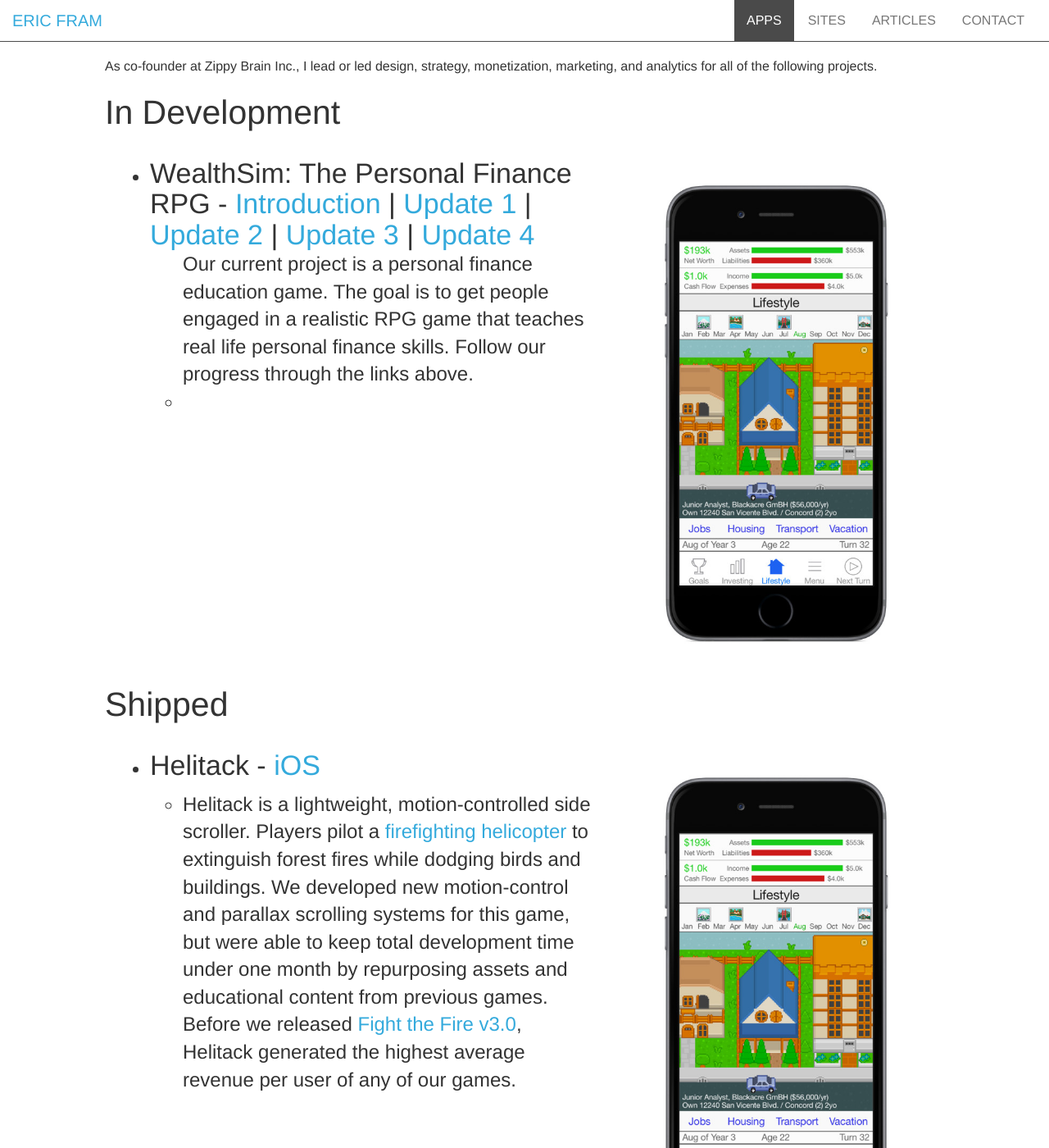
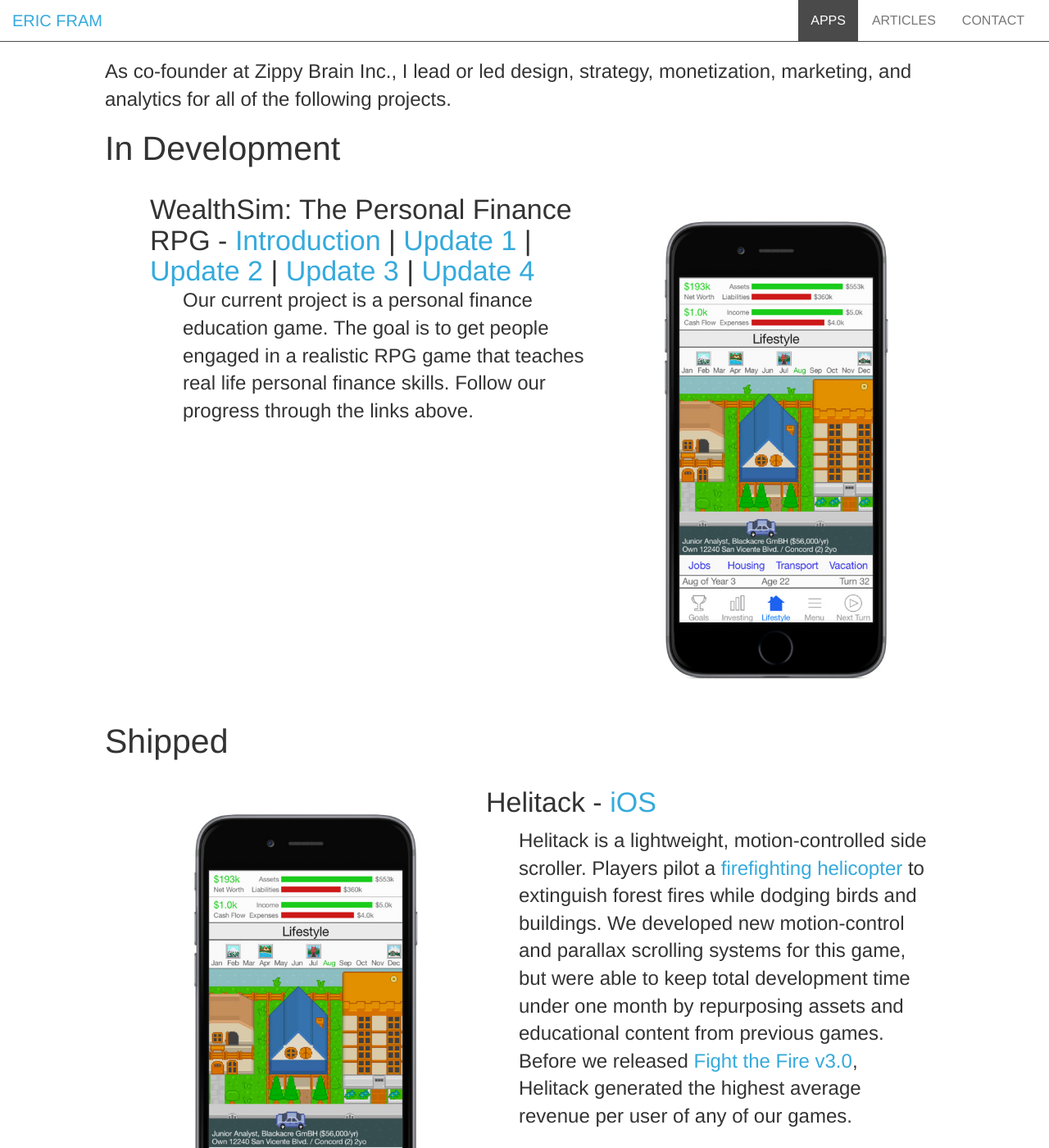
Before and after one commit to EricFram/EricFram.github.io, a Jekyll site: the page built from apps/index.html, in a window 1280 px wide and 1400 px high. Shown: the whole window at 82% size. Built offline with Jekyll 4.4.1, drawn with Linux system fonts in a browser that asks for light colours; nearby versions of some CDN libraries; library files that are not in the unit come from our copies; Markdown is read by kramdown in place of the engine named in the settings.

Commit message:
backup save -- updates to styling

```diff
--- a/_includes/footer.html
+++ b/_includes/footer.html
@@ -1,4 +1,6 @@
 <div class="footer">
+
+	<div class="lead">
 		<div class="row">
 			<div class="col-sm-8">
 			<p><small>&copy; Eric Fram 2015</small></p>
@@ -7,4 +9,5 @@
 			<p class="siteinfo"><small><a href="/about" title="About this site">Site Information</a></small></p>
 		</div>
 		</div>
+	</div>
 </div> <!-- /footer -->
--- a/_includes/header.html
+++ b/_includes/header.html
@@ -21,7 +21,7 @@
             <div id="navbar" class="navbar-collapse collapse in">
               <ul class="nav nav-pills navbar-nav navbar-right">
 								<li class="{{ page.apps }}"><a href="/apps" title="Apps">APPS</a></li>
-								<li class="{{ page.sites }}"><a href="/sites" title="Sites">SITES</a></li>
+								<!-- <li class="{{ page.sites }}"><a href="/sites" title="Sites">SITES</a></li> -->
 								<!-- <li class="{{ page.projects }}"><a href="/projects" title="Projects">Projects</a></li> -->
 								<li class="{{ page.articles }}"><a href="/articles" title="Articles">ARTICLES</a></li>
 								<li class="{{ page.contact }}"><a href="/contact" title="Contact">CONTACT</a></li>
--- a/about/index.html
+++ b/about/index.html
@@ -8,7 +8,7 @@
 
     <!-- <p>ericfram.github.io is...</p> -->
 
-      <ul class="list-unstyled">
+      <ul class="lead">
 
 
 
--- a/apps/index.html
+++ b/apps/index.html
@@ -13,7 +13,7 @@ description: Apps
 
 
 
-	<p>As co-founder at Zippy Brain Inc., I lead or led design, strategy, monetization, marketing, and analytics for all of the following projects.</p>
+	<p class="lead">As co-founder at Zippy Brain Inc., I lead or led design, strategy, monetization, marketing, and analytics for all of the following projects.</p>
 
 	<h1 class="section-heading"> In Development </h1>
 
@@ -36,12 +36,12 @@ description: Apps
 
 		<ul class="lead">
 
-			<div class="col-md-7">
+			<div class="col-md-7 col-md-push-5">
 				<li><h2> Helitack - <a class="projectTitle" href="https://itunes.apple.com/us/app/helitack-fight-the-fire/id937964211?mt=8">iOS</a> </h2>
 					<ul class="lead"><li>Helitack is a lightweight, motion-controlled side scroller. Players pilot a <a href="http://en.wikipedia.org/wiki/Helitack">firefighting helicopter</a> to extinguish forest fires while dodging birds and buildings. We developed new motion-control and parallax scrolling systems for this game, but were able to keep total development time under one month by repurposing assets and educational content from previous games. Before we released <a href="http://ericfram.com/articles/2015/05/20/fight-the-fire-v3-is-coming-heres-what-to-expect/">Fight the Fire v3.0</a>, Helitack generated the highest average revenue per user of any of our games. </li></ul></li>
 			</div>
 
-			<div class="col-md-5">
+			<div class="col-md-5 col-md-pull-7">
 				<img class="img-responsive center-block" src="{{ site.url }}/images/holder_phone.jpg" alt="placeholder!">
 			</div>
 
@@ -54,12 +54,12 @@ description: Apps
 				<img class="img-responsive center-block" src="{{ site.url }}/images/holder_phone.jpg" alt="placeholder!">
 			</div>
 
-			<div class="col-md-7">
+			<div class="col-md-7 col-md-push-5">
 				<li>  <h2  > Beehive Blast  - <a class="projectTitle" href="https://itunes.apple.com/us/app/birds-vs.-bees-beehive-blast/id878701606?mt=8">iOS</a></h2>
 					<ul class="lead"><li>Beehive Blast is a spinoff of our previous game, Battle for the Birdhouse. It was our first game to employ <a href="https://developer.apple.com/library/ios/documentation/NetworkingInternet/Conceptual/RemoteNotificationsPG/Chapters/WhatAreRemoteNotif.html">local notifications</a> to increase user retention and <a href="https://developers.facebook.com/docs/facebook-login/v2.3">Facebook authentication and sharing</a> to improve its viral coefficient. </li></ul></li>
 			</div>
 
-			<div class="col-md-5">
+			<div class="col-md-5 col-md-pull-7">
 				<img class="img-responsive center-block" src="{{ site.url }}/images/holder_phone.jpg" alt="placeholder!">
 			</div>
 
@@ -72,12 +72,12 @@ description: Apps
 				<img class="img-responsive center-block" src="{{ site.url }}/images/holder_phone.jpg" alt="placeholder!">
 			</div>
 
-			<div class="col-md-7">
+			<div class="col-md-7 col-md-push-5">
 				<li>  <h2  > Puznetic  - <a class="projectTitle" href="https://itunes.apple.com/us/app/puznetic/id707132958?mt=8">iOS</a></h2>
 					<ul class="lead"><li>Puznetic is a modern twist on the classic jigsaw puzzle game that includes physics and gravity effects. Puznetic is available for free on the App Store, but users can access the paid versions of Puznetic from within the application. We released the family of Puznetic games as an experiment to see if we could sell premium games by advertising them through our own free product.</li></ul></li>
 			</div>
 
-			<div class="col-md-5">
+			<div class="col-md-5 col-md-pull-7">
 				<img class="img-responsive center-block" src="{{ site.url }}/images/holder_phone.jpg" alt="placeholder!">
 			</div>
 
@@ -90,12 +90,12 @@ description: Apps
 				<img class="img-responsive center-block" src="{{ site.url }}/images/holder_phone.jpg" alt="placeholder!">
 			</div>
 
-			<div class="col-md-7">
+			<div class="col-md-7 col-md-push-5">
 				<li>  <h2  > Puznetic Sky  - <a class="projectTitle" href="https://itunes.apple.com/us/app/puznetic-sky/id836147462?mt=8&ign-mpt=uo%3D4">iOS</a> | <a class="projectTitle" href="http://www.barnesandnoble.com/w/puznetic-sky-zippy-brain-inc/1118939646?ean=2940147182536">Nook</a> | <a class="projectTitle" href="http://www.amazon.com/Zippy-Brain-Inc-Puznetic-Sky/dp/B00J2FG1BQ/ref=sr_1_1?ie=UTF8&qid=1395800693&sr=8-1&keywords=puznetic+sky">Kindle </a></h2>
 					<ul class="lead"><li>Puznetic Sky is a standalone Puznetic game that includes educational space and astronomy themed content. As with Puznetic Pets, iOS users are referred to Puznetic Sky through the free version of Puznetic. </li></ul></li>
 			</div>
 
-					<div class="col-md-5">
+					<div class="col-md-5 col-md-pull-7">
 						<img class="img-responsive center-block" src="{{ site.url }}/images/holder_phone.jpg" alt="placeholder!">
 					</div>
 
@@ -108,17 +108,17 @@ description: Apps
 			 <img class="img-responsive center-block" src="{{ site.url }}/images/holder_phone.jpg" alt="placeholder!">
 		 </div>
 
-			<div class="col-md-7">
+			<div class="col-md-7 col-md-push-5">
 				<li>  <h2  > Dot Direct  - <a class="projectTitle" href="https://itunes.apple.com/us/app/id668112630?mt=8">iOS</a></h2>
 					<ul class="lead"><li>Dot Direct is a geometry-styled arcade game and my first mobile game project. It includes a variety of addictive gameplay types and a progressive difficulty system. </li></ul></li>
 		 </div>
 
-		 <div class="col-md-5">
+		 <div class="col-md-5 col-md-pull-7">
 			 <img class="img-responsive center-block" src="{{ site.url }}/images/holder_phone.jpg" alt="placeholder!">
 		 </div>
 
 		</ul>
 
-			<p style="margin-top: 17px">These projects are also showcased on the homepage of <a href="http://zippybrain.com">ZippyBrain.com</a>.</p>
+			<p class="lead" style="margin-top: 17px">These projects are also showcased on the homepage of <a href="http://zippybrain.com">ZippyBrain.com</a>.</p>
 
 </div>
--- a/bootstrap-3.3.5/less/customfinish.less
+++ b/bootstrap-3.3.5/less/customfinish.less
@@ -2,3 +2,7 @@ body {
   padding-top: 70px;
   font-family: @font-family-sans-serif;
 }
+
+.projectIcon {
+  margin-bottom: 10px;
+}
--- a/bootstrap-3.3.5/less/type.less
+++ b/bootstrap-3.3.5/less/type.less
@@ -64,6 +64,7 @@ p {
   font-size: floor((@font-size-base * 1.15));
   font-weight: 300;
   line-height: 1.4;
+  list-style: none;
 
   @media (min-width: @screen-sm-min) {
     font-size: (@font-size-base * 1.5);
--- a/contact/index.html
+++ b/contact/index.html
@@ -9,7 +9,7 @@ description: Contact
 ---
 <div class="contact">
 
-	<ul class="list-unstyled">
+	<ul class="lead">
 		<li><img class="projectIcon" src="{{ site.url }}/images/linkedin_icon.png"><a href="https://www.linkedin.com/in/ericfram">   LinkedIn </a></li>
 
 		<li><img class="projectIcon" src="{{ site.url }}/images/twitter_icon.png"><a href="https://twitter.com/">   Twitter </a></li>
```
Also changed, not shown: bootstrap-3.3.5/dist/css/bootstrap.css, bootstrap-3.3.5/dist/css/bootstrap.min.css, 1 other file. Lines whose indentation alone changed are shown as unchanged.
